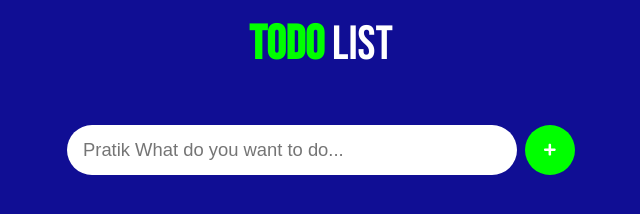
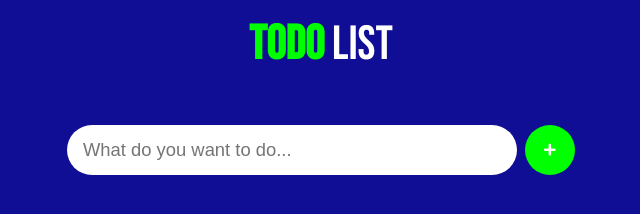
Before and after one commit to Pratik-Jaysingpure/pratik123, a plain HTML site: page index.html in a window 1280 px wide. Shown: the full height of the page, 319-959 px from the left. Drawn offline with Linux system fonts and the light colour scheme.

Commit message:
Update index.html
update index.html

```diff
--- a/index.html
+++ b/index.html
@@ -10,7 +10,7 @@
 <body>
     <h1><span class="heading">TODO</span> List</h1>
     <div class="input_div">
-        <input type="text" class="input" placeholder="Pratik What do you want to do... ">
+        <input type="text" class="input" placeholder="What do you want to do... ">
         <button class="addButton"><i class="fas fa-plus"></i></button>
     </div>
 
```
